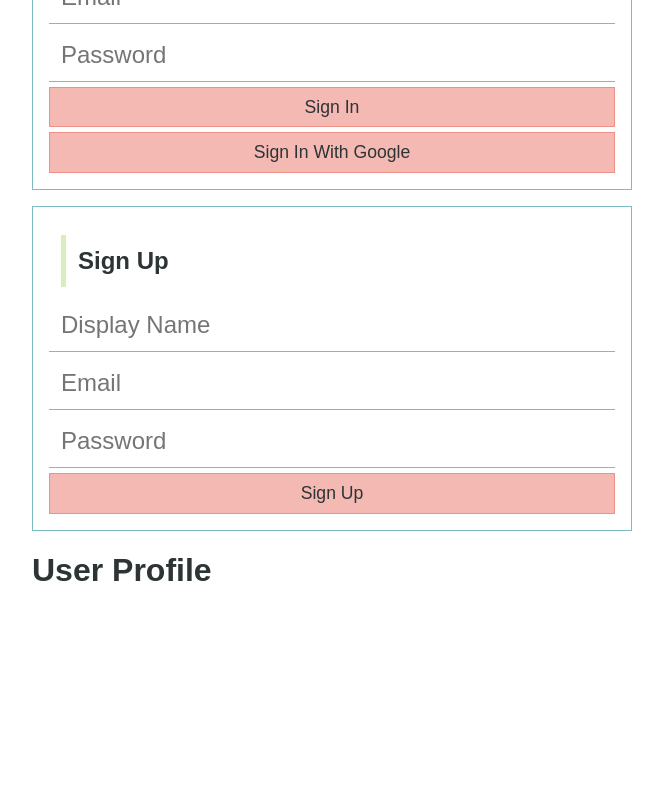
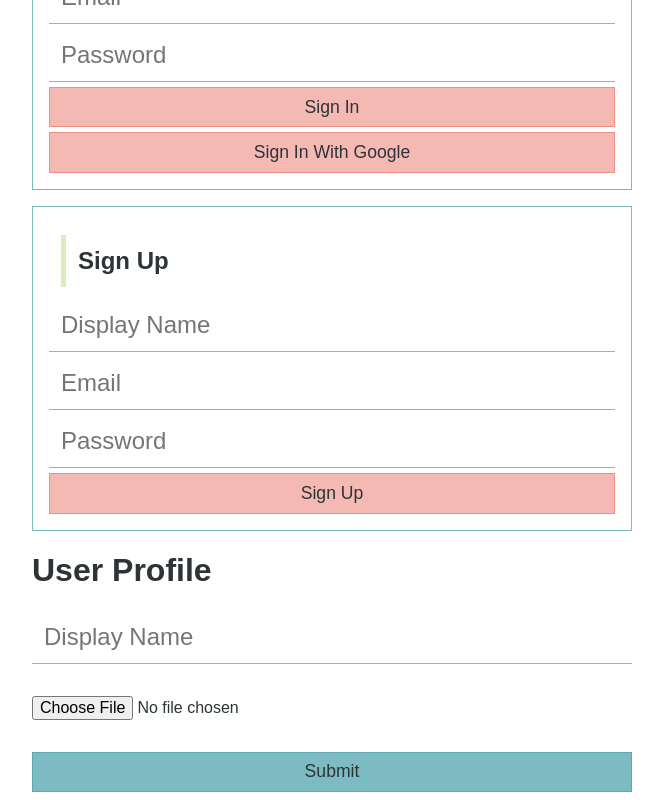
Before and after one commit to shanreed/Firebase, a React (Create React App) app in the folder think-piece/: page /profile in a window 1280 px wide. Shown: the part 202-1002 px from the top of the page, without its empty margins (308-971 px from the left). Before the commit the page ends 813 px from the top, so only its background shows below. Built offline with nearby package versions, Linux system fonts and the light colour scheme; no server answers; the database is empty.

Commit message:
user now able to change display name, no rerender yet

```diff
--- a/think-piece/src/components/UserProfile.js
+++ b/think-piece/src/components/UserProfile.js
@@ -1,13 +1,54 @@
 import React, { Component } from 'react';
+import { firestore, auth } from '../firebase'
+
+class UserProfile extends Component {
+      state = {
+         displayName: ''
+      }
+
+      imageInput = null;
+
+      get uid() {
+         return auth.currentUser.uid;
+      }
 
 
-class UserProfile extends Component {
-state = {
-}
+      get userRef() {
+         return firestore.doc(`users/${this.uid}`)
+
+      }
+
+      handleChange = e => {
+         const {name, value} = e.target;
+         this.setState({[name]: value})
+      }
+
+      handleSubmit = e => {
+         e.preventDefault();
+         const { displayName } = this.state;
+
+         if (displayName) {
+            this.userRef.update({displayName});
+         }
+      }
+
+
+
   render() {
+     const { displayName } = this.state;
      return (
         <>
         <h1>User Profile</h1>
+        <form onSubmit = {this.handleSubmit}>
+            <input type = 'text'
+                   name = 'displayName'
+                   value = {displayName}
+                   placeholder = 'Display Name'
+                   onChange = {this.handleChange}/>
+
+            <input type = "file" ref ={ref => this.imageInput = ref} />
+            <input className = 'update' type = 'submit' />
+        </form>
         </>
      )
   }
```
